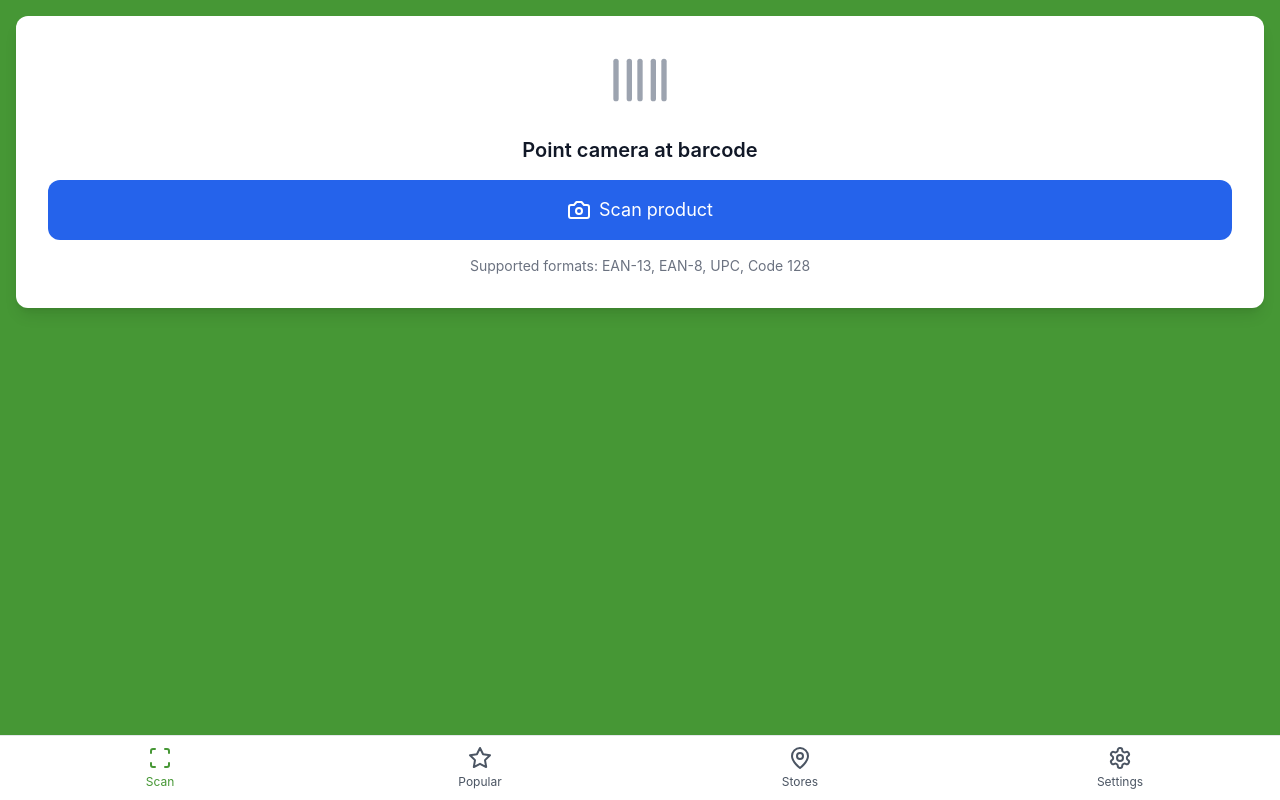
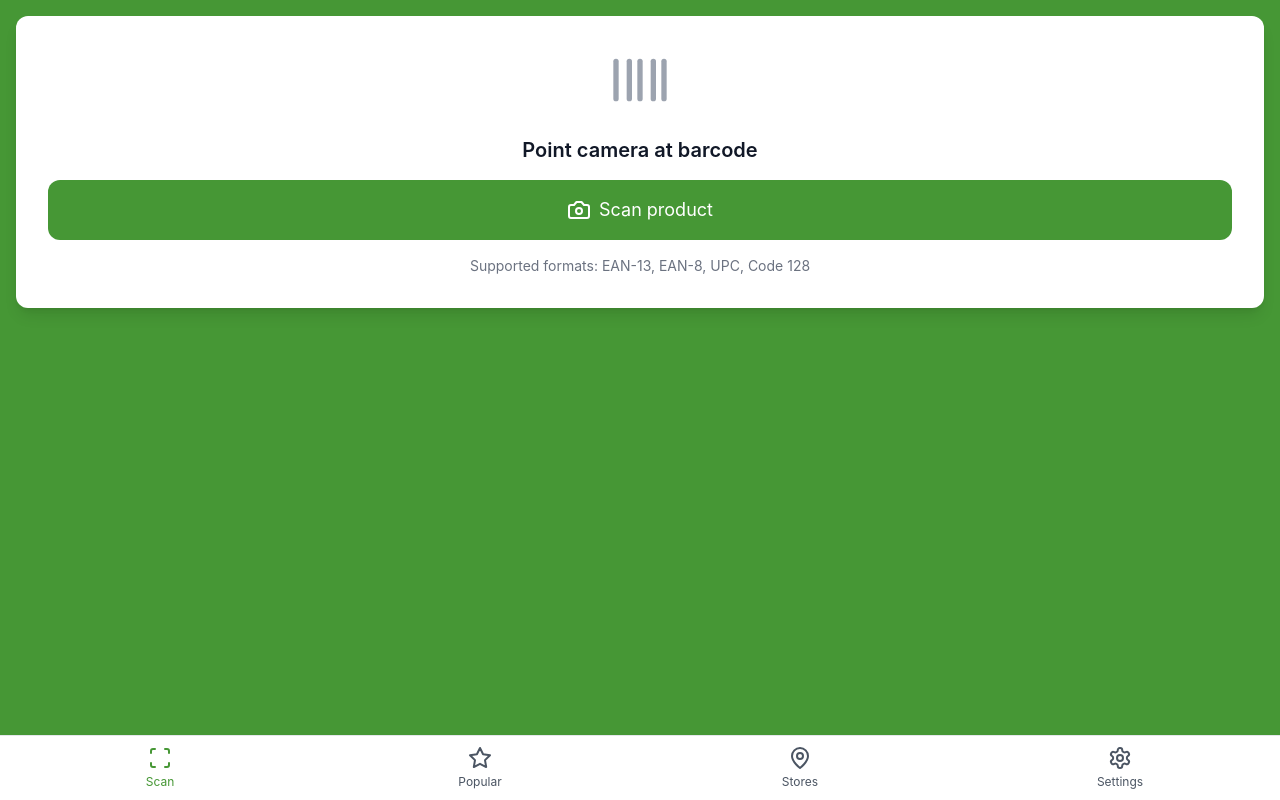
Before and after one commit to Sendyxls/shopsmart, a React (Create React App) app: page / in a window 1280 px wide. Built offline with nearby package versions, Linux system fonts and the light colour scheme; no server answers.

Commit message:
Update ScanPage.tsx

```diff
--- a/src/pages/ScanPage.tsx
+++ b/src/pages/ScanPage.tsx
@@ -80,7 +80,7 @@ const ScanPage: React.FC = () => {
                     <div className="space-y-3">
                         <button
                             onClick={tryAgain}
-                            className="w-full bg-blue-600 text-white py-2 rounded-lg hover:bg-blue-700 transition-colors"
+                            className="w-full bg-brand-green text-white py-2 rounded-lg hover:bg-green-700 transition-colors"
                         >
                             {t('scan.try_again')}
                         </button>
@@ -115,7 +115,7 @@ const ScanPage: React.FC = () => {
                     <button
                         onClick={handleStartScan}
                         disabled={isScanning}
-                        className="w-full bg-blue-600 text-white py-4 px-6 rounded-xl hover:bg-blue-700 transition-colors flex items-center justify-center gap-2 text-lg disabled:opacity-50"
+                        className="w-full bg-brand-green text-white py-4 px-6 rounded-xl hover:bg-green-700 transition-colors flex items-center justify-center gap-2 text-lg disabled:opacity-50"
                     >
                         <Camera className="w-6 h-6" />
                         {isScanning ? t('scan.searching') : t('scan.button')}
```
